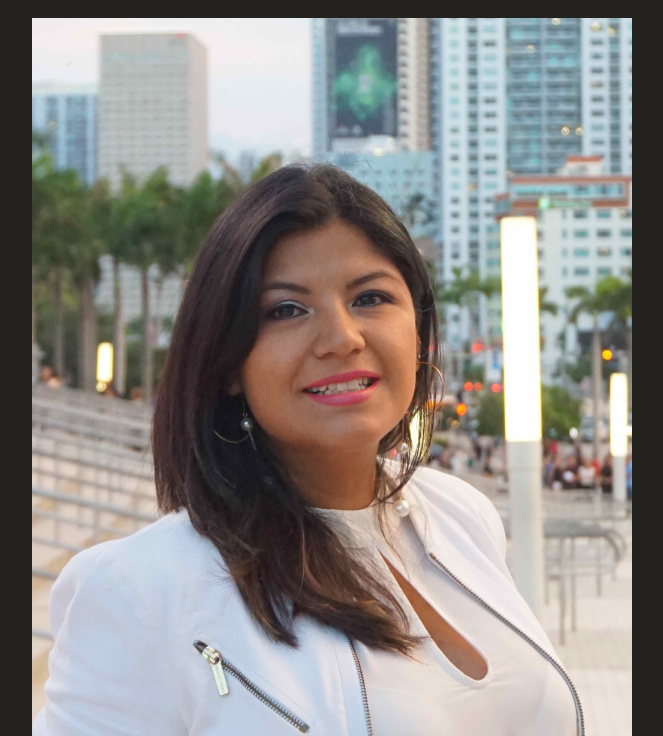
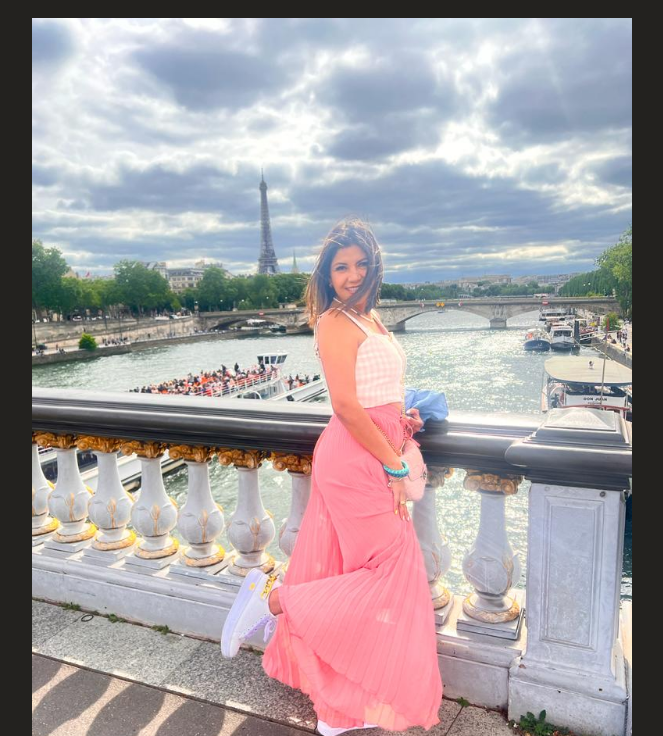
Before and after one commit to Marge1717/Marge1717.github.io, a plain HTML site: page index.html in a window 1280 px wide. Shown: the part 64-800 px from the top of the page, without its empty margins (40-703 px from the left). Drawn offline with Linux system fonts and the light colour scheme.

Commit message:
Update index.html

```diff
--- a/index.html
+++ b/index.html
@@ -14,6 +14,6 @@
     </head>
     <body>
     <h1>Welcome to Grace's Portfolio</h1>
-    <img src="MProfilePicture.jpg" style="width: 600px; height: auto;" />
+    <img src="Marge Sneaker Fever.jpg" style="width: 600px; height: auto;" />
     </body>
 </html>
```
